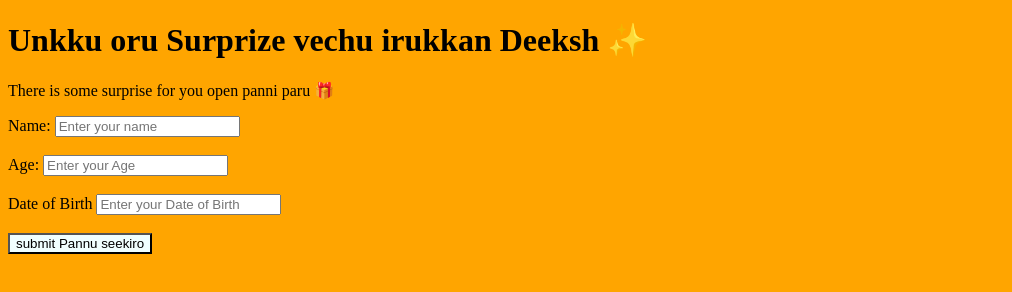
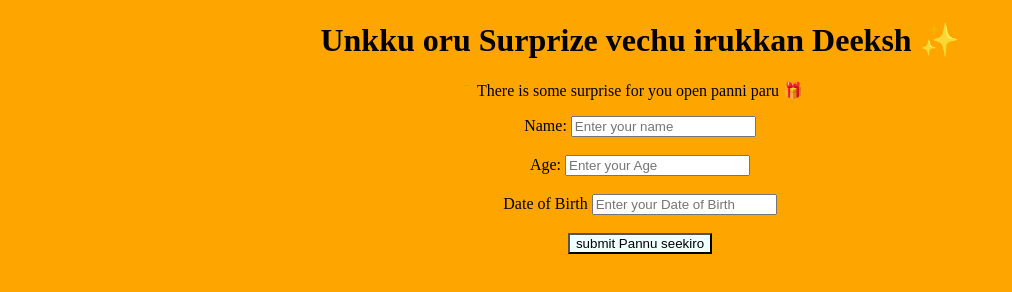
Before and after one commit to narenkarthick0405-sudo/practice, a plain HTML site: page index.html in a window 1280 px wide. Shown: the whole page, without its empty margins (0-1012 px from the left). Drawn offline with Linux system fonts and the light colour scheme.

Commit message:
Update index.html

```diff
--- a/index.html
+++ b/index.html
@@ -6,7 +6,6 @@
             body
             {
                 background:orange;
-                position:center;
             }
             button
             {
@@ -15,7 +14,8 @@
         </style>
     </head>
     <body>
-        <h1>Unkku oru Surprize vechu irukkan Deeksh ✨</h1>
+        <center>
+            <h1>Unkku oru Surprize vechu irukkan Deeksh ✨</h1>
         <p>There is some surprise for you open panni paru 🎁</p>
             <form>
                 <label>Name: </label>
@@ -26,5 +26,6 @@
                 <input type="number" placeholder="Enter your Date of Birth"><br></br>
             </form>
             <a href="link.html"><button>submit Pannu seekiro</button></a>
+        </center>
     </body>
 </html>
```
